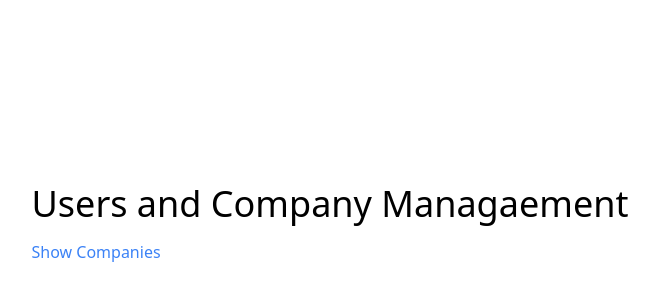
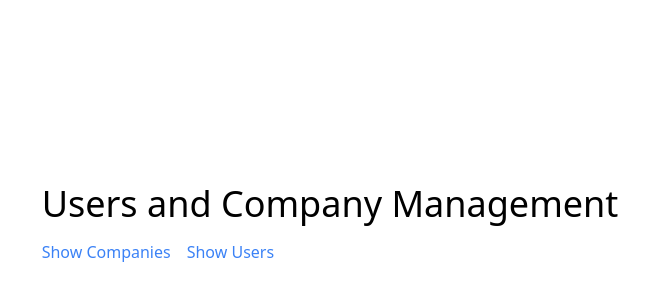
Before and after one commit to sougataghar477/usersandcompany, a Next.js app: page / in a window 1280 px wide. Shown: the part 176-476 px from the top of the page, without its empty margins (310-969 px from the left). Built offline with nearby package versions, Linux system fonts and the light colour scheme.

Commit message:
added users route

```diff
--- a/app/company/page.jsx
+++ b/app/company/page.jsx
@@ -4,9 +4,6 @@ async function Companies(){
     let error = null;
 
     try {
-
-
-
 
       const companiesResponse = await fetch(`https://673736a9aafa2ef222330e54.mockapi.io/company`);
 
@@ -23,7 +20,7 @@ async function Companies(){
       error = err.message || "An unexpected error occurred.";
     }
     return <div className="max-w-screen-lg mx-auto px-4 py-4 md:py-8">
-        <h1 className="text-4xl mb-8">Users and Company Management</h1>
+        <h1 className="text-4xl mb-8">Companies</h1>
         <div className="flex flex-wrap gap-4 justify-center">
             {companies.map((company,index)=> <CompanyCard key={index} company={company}/>)}
         </div>
--- a/app/page.js
+++ b/app/page.js
@@ -3,8 +3,18 @@ import Link from "next/link";
 export default function Home() {
   return (
     <div className="grid place-items-center h-screen">
-      <div><h1 className="text-4xl mb-4">Users and Company Managaement</h1>
-      <Link className="text-blue-500 hover:text-blue-700 hover:underline transition duration-300" href={'/company'}>Show Companies</Link></div>
+      <div><h1 className="text-4xl mb-4">Users and Company Management</h1>
+        <Link
+          className="text-blue-500 mr-4 hover:text-blue-700 hover:underline transition duration-300"
+          href={'/company'}>
+          Show Companies
+        </Link>
+        <Link
+          className="text-blue-500 mr-4 hover:text-blue-700 hover:underline transition duration-300"
+          href={'/users'}>
+          Show Users
+        </Link>
+        </div>
 
     </div>
   );
--- /dev/null
+++ b/app/users/page.jsx
@@ -0,0 +1,28 @@
+import UserCard from "@/components/UserCard";
+async function Companies(){
+    let users = null;
+    let error = null;
+
+    try {
+      const usersResponse = await fetch(`https://673736a9aafa2ef222330e54.mockapi.io/users`);
+
+
+      if (!usersResponse.ok) {
+        throw new Error(`Company Id not found.`);
+      }
+
+
+      users = await usersResponse.json();
+      console.log(users)
+    } catch (err) {
+
+      error = err.message || "An unexpected error occurred.";
+    }
+    return <div className="max-w-screen-lg mx-auto px-4 py-4 md:py-8">
+        <h1 className="text-4xl mb-8">Users</h1>
+        <div className="flex flex-wrap gap-4 justify-center">
+            {users && users.map((user,index) => <UserCard key={index} user={user}/>)}
+        </div>
+    </div>
+}
+export default Companies;
--- /dev/null
+++ b/components/UserCard.jsx
@@ -0,0 +1,14 @@
+import Link from "next/link";
+
+function UserCard({ user }) {
+  return (
+    <Link className="shadow-lg p-4 mb-2 w-full md:w-80 h-80 rounded-2xl grid place-items-center text-center transition hover:shadow-md" href={`/users/${user.id}`}>
+      <div >
+        <h1 className="text-xl">{user.name}</h1>
+        <p className="text-blue-500 hover:text-blue-700 hover:underline transition duration-300">Show User Details</p>
+      </div>
+    </Link>
+  );
+}
+
+export default UserCard;
```
